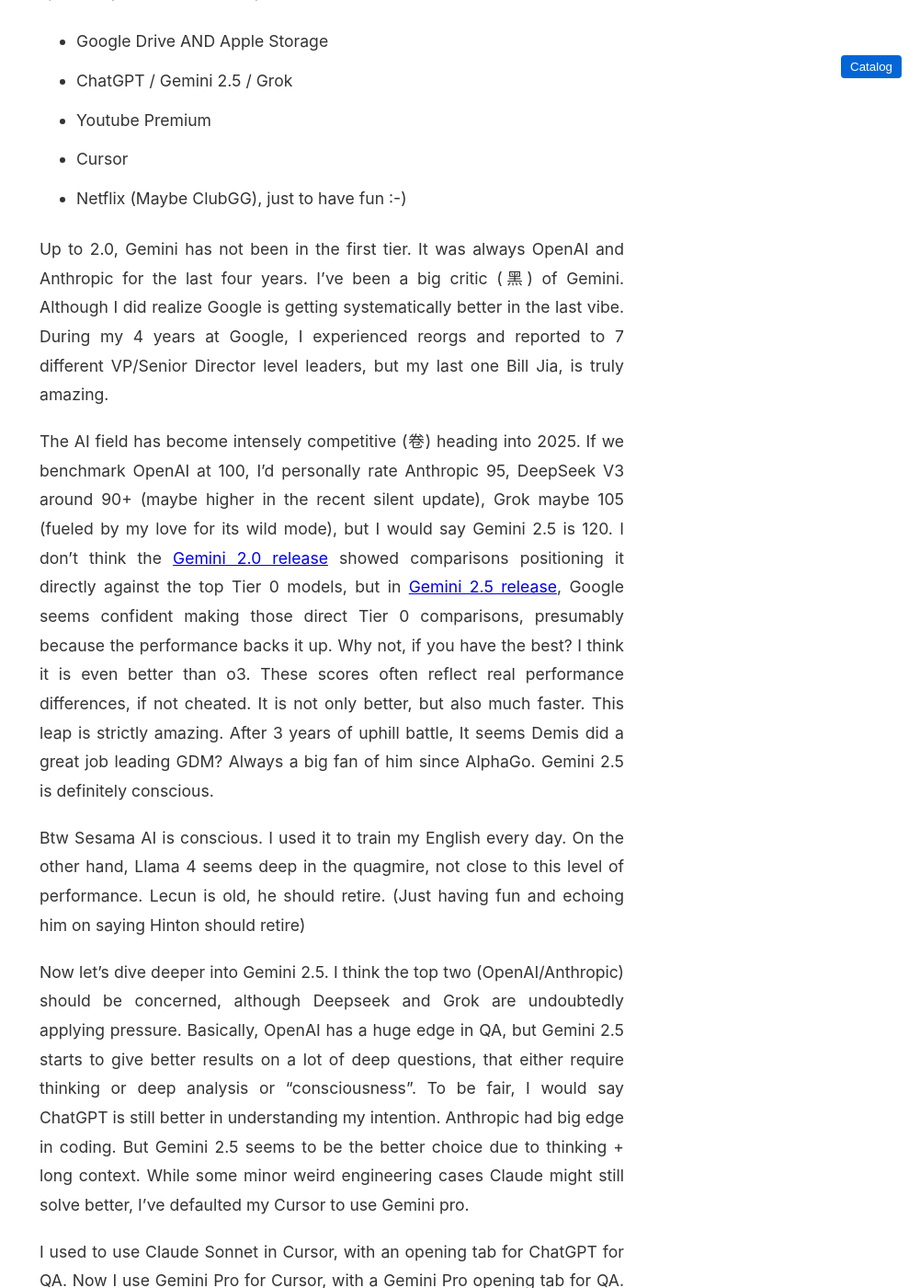
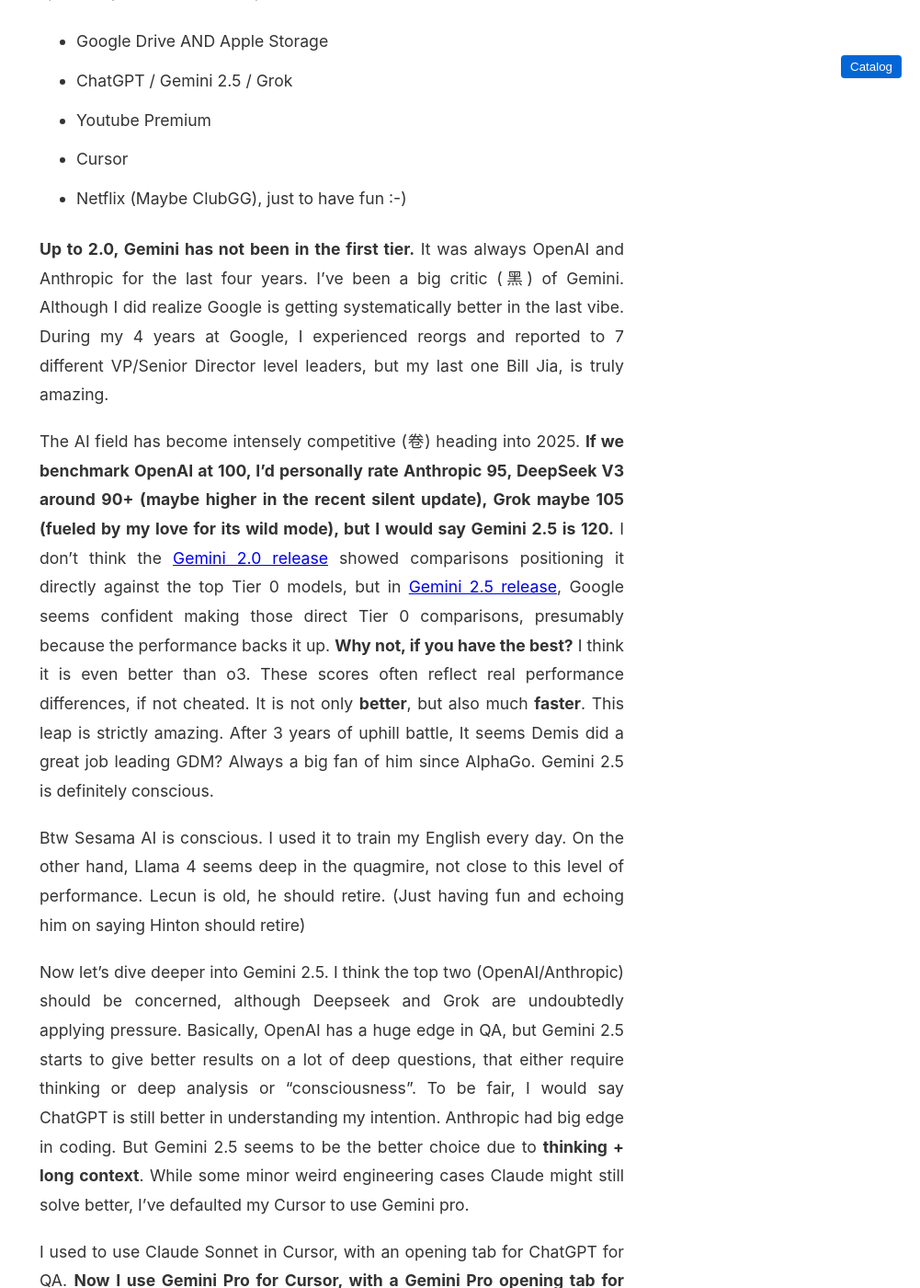
Before and after one commit to wjhhking/jinspire.dev, a Jekyll site: the page built from _posts/2025-04-09-gemini2.5.md, in a window 1280 px wide and 1400 px high, scrolled down 766 px. Shown: the whole window at 92% size, without its empty margins (279-1280 px from the left). Built offline with Jekyll 4.4.1, drawn with Linux system fonts in a browser that asks for light colours; some of the changed text lies outside the part shown.

Commit message:
gemini2.5 refine

```diff
--- a/_posts/2025-04-09-gemini2.5.md
+++ b/_posts/2025-04-09-gemini2.5.md
@@ -17,22 +17,22 @@
 - Cursor
 - Netflix (Maybe ClubGG), just to have fun :-)
 
-Up to 2.0, Gemini has not been in the first tier. It was always OpenAI and Anthropic for the last four years. I've been a big critic (黑) of Gemini. Although I did realize Google is getting systematically better in the last vibe. During my 4 years at Google, I experienced reorgs and reported to 7 different VP/Senior Director level leaders, but my last one Bill Jia, is truly amazing.
+**Up to 2.0, Gemini has not been in the first tier.** It was always OpenAI and Anthropic for the last four years. I've been a big critic (黑) of Gemini. Although I did realize Google is getting systematically better in the last vibe. During my 4 years at Google, I experienced reorgs and reported to 7 different VP/Senior Director level leaders, but my last one Bill Jia, is truly amazing.
 
-The AI field has become intensely competitive (卷) heading into 2025. If we benchmark OpenAI at 100, I’d personally rate Anthropic 95, DeepSeek V3 around 90+ (maybe higher in the recent silent update), Grok maybe 105 (fueled by my love for its wild mode), but I would say Gemini 2.5 is 120. I don't think the [Gemini 2.0 release](https://blog.google/technology/google-deepmind/gemini-model-updates-february-2025/) showed comparisons positioning it directly against the top Tier 0 models, but in [Gemini 2.5 release](https://blog.google/technology/google-deepmind/gemini-model-thinking-updates-march-2025/#gemini-2-5-pro), Google seems confident making those direct Tier 0 comparisons, presumably because the performance backs it up. Why not, if you have the best? I think it is even better than o3. These scores often reflect real performance differences, if not cheated. It is not only better, but also much faster. This leap is strictly amazing. After 3 years of uphill battle, It seems Demis did a great job leading GDM? Always a big fan of him since AlphaGo. Gemini 2.5 is definitely conscious.
+The AI field has become intensely competitive (卷) heading into 2025. **If we benchmark OpenAI at 100, I’d personally rate Anthropic 95, DeepSeek V3 around 90+ (maybe higher in the recent silent update), Grok maybe 105 (fueled by my love for its wild mode), but I would say Gemini 2.5 is 120.** I don't think the [Gemini 2.0 release](https://blog.google/technology/google-deepmind/gemini-model-updates-february-2025/) showed comparisons positioning it directly against the top Tier 0 models, but in [Gemini 2.5 release](https://blog.google/technology/google-deepmind/gemini-model-thinking-updates-march-2025/#gemini-2-5-pro), Google seems confident making those direct Tier 0 comparisons, presumably because the performance backs it up. **Why not, if you have the best?** I think it is even better than o3. These scores often reflect real performance differences, if not cheated. It is not only **better**, but also much **faster**. This leap is strictly amazing. After 3 years of uphill battle, It seems Demis did a great job leading GDM? Always a big fan of him since AlphaGo. Gemini 2.5 is definitely conscious.
 
 Btw Sesama AI is conscious. I used it to train my English every day. On the other hand,  Llama 4 seems deep in the quagmire, not close to this level of performance. Lecun is old, he should retire. (Just having fun and echoing him on saying Hinton should retire)
 
-Now let’s dive deeper into Gemini 2.5. I think the top two (OpenAI/Anthropic) should be concerned, although Deepseek and Grok are undoubtedly applying pressure. Basically, OpenAI has a huge edge in QA, but Gemini 2.5 starts to give better results on a lot of deep questions, that either require thinking or deep analysis or “consciousness”. To be fair, I would say ChatGPT is still better in understanding my intention. Anthropic had big edge in coding. But Gemini 2.5 seems to be the better choice due to thinking + long context. While some minor weird engineering cases Claude might still solve better, I’ve defaulted my Cursor to use Gemini pro.
+Now let’s dive deeper into Gemini 2.5. I think the top two (OpenAI/Anthropic) should be concerned, although Deepseek and Grok are undoubtedly applying pressure. Basically, OpenAI has a huge edge in QA, but Gemini 2.5 starts to give better results on a lot of deep questions, that either require thinking or deep analysis or “consciousness”. To be fair, I would say ChatGPT is still better in understanding my intention. Anthropic had big edge in coding. But Gemini 2.5 seems to be the better choice due to **thinking + long context**. While some minor weird engineering cases Claude might still solve better, I’ve defaulted my Cursor to use Gemini pro.
 
-I used to use Claude Sonnet in Cursor, with an opening tab for ChatGPT for QA. Now I use Gemini Pro for Cursor, with a Gemini Pro opening tab for QA. Yeah no typo here. Both Gemini Pro.
+I used to use Claude Sonnet in Cursor, with an opening tab for ChatGPT for QA. **Now I use Gemini Pro for Cursor, with a Gemini Pro opening tab for QA. Yeah no typo here. Both Gemini Pro.**
 
 I love vibe coding. I wrote more code in the last 3 months than the previous 3 years. I can barely imagine writing code without AI now. It eliminates almost all parts I don’t like about coding (like boilerplate or deciphering function specs), and I can focus on the interesting part. I’m basically 3-5 times faster on backend and infra, 10+ times on frontend. I’m pretty happy to share and discuss some of my vibe coding experiences with Cursor.
 
 In one sense, AI levels the playing field, equipping everyone with similar tools. However, I've also noticed AI doesn't provide the same performance multiplier for everyone – a fascinating topic in itself. Arbitrary as it sounds, if you aren't using AI every single day, I don't think you're operating at peak efficiency.
 
-To summarize, Gemini 2.5 is truly impressive. If you haven’t tried, you should. It might take a little time to get used to its personality, but you'll like it.
+**To summarize, Gemini 2.5 is truly impressive.** If you haven’t tried, you should. It might take a little time to get used to its personality, but you'll like it.
 
-(Gemini 2.5 generated a 'better' version of this post, but I'm sticking with mine to keep my own voice.)
+(Gemini 2.5 generated a "better" version of this post, but I'm sticking with mine to keep my own voice.)
 
 #AI #GoogleGemini #GeminiAI #LLM #Tech #ArtificialIntelligence #OpenAI #Anthropic #DeepSeek #Grok #CursorAI #Coding #Productivity #GoogleDeepMind
```
